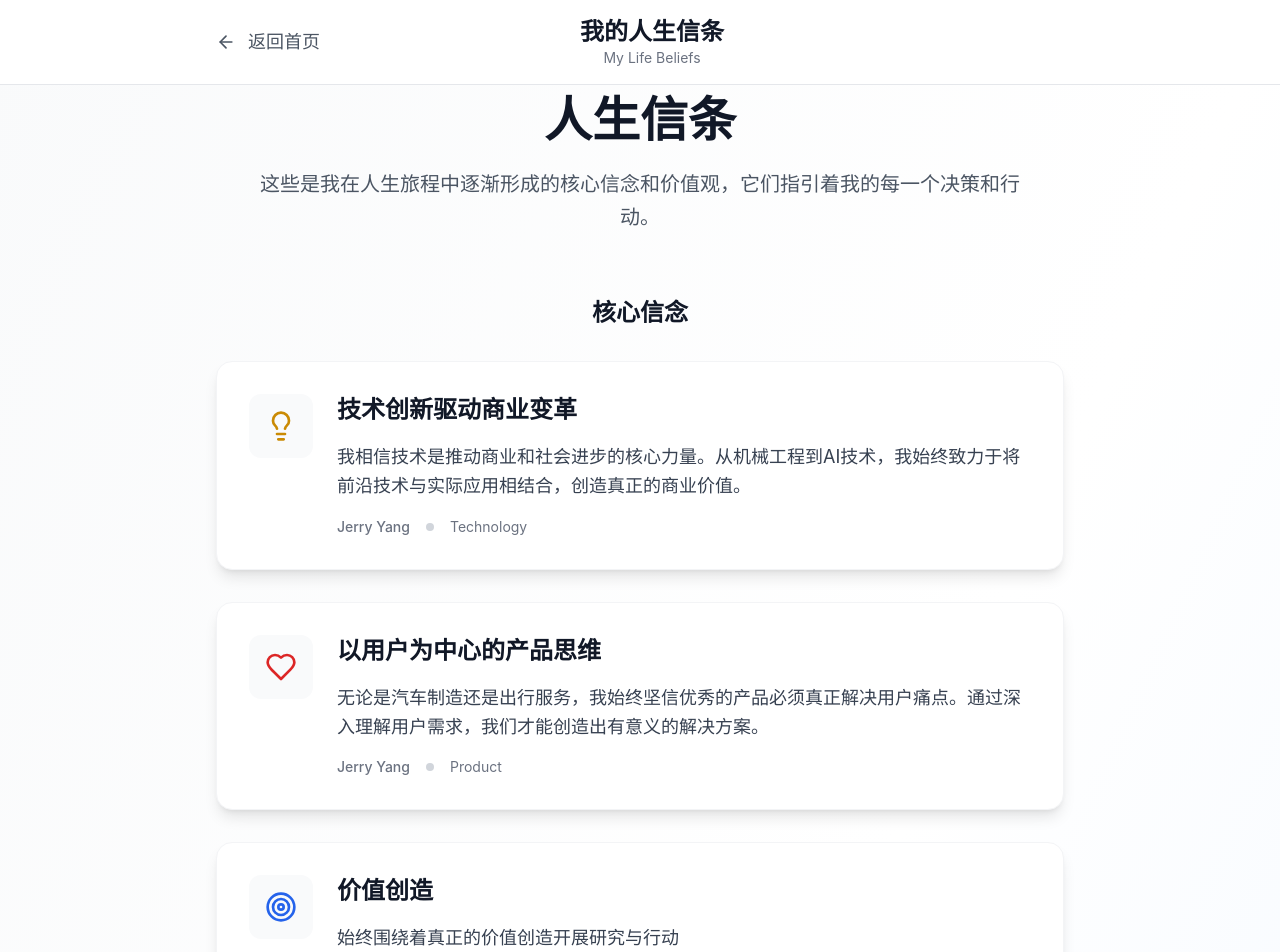
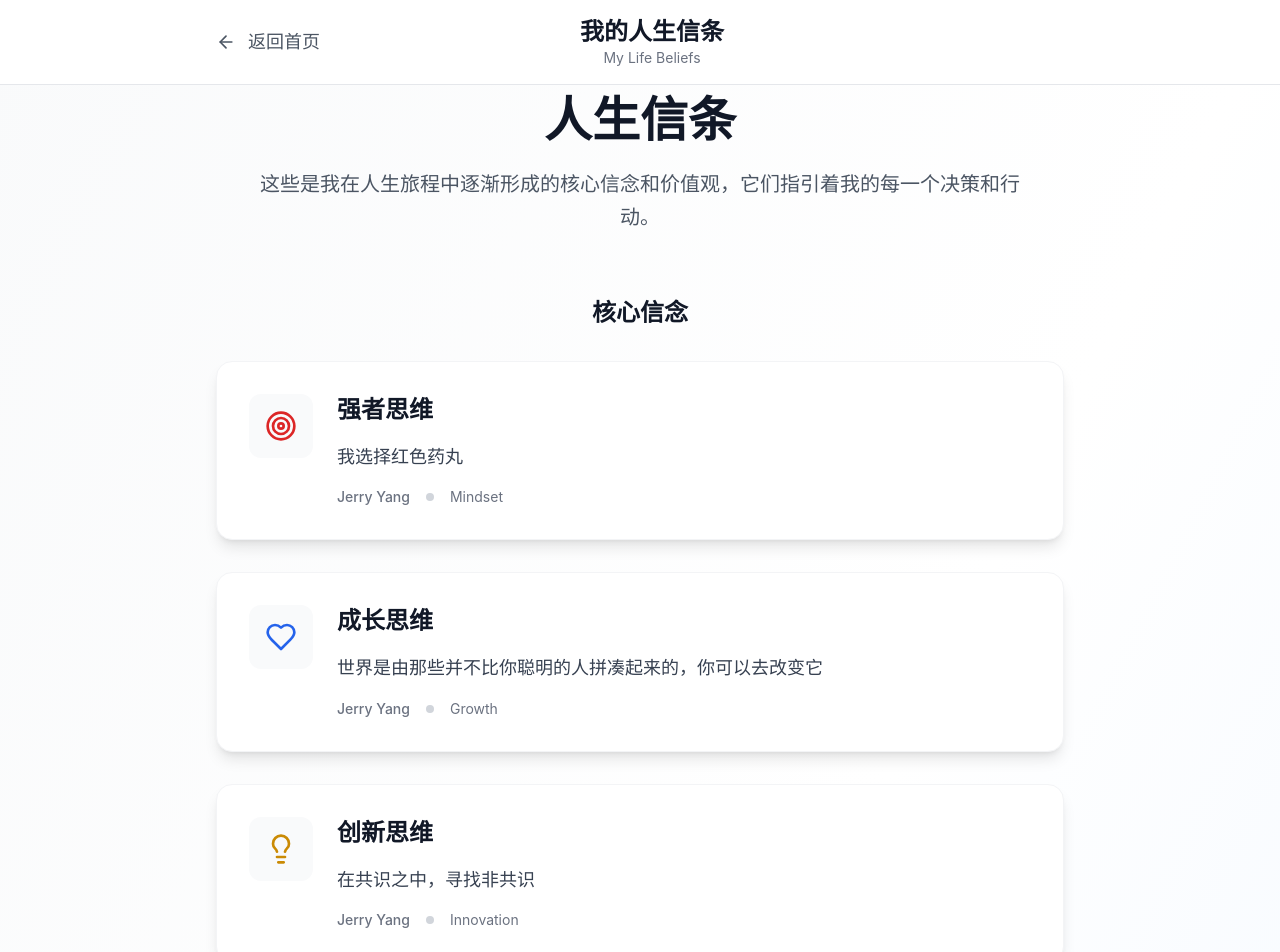
Before and after one commit to JerryYangAI/personwebsite, a Next.js app: page /beliefs in a window 1280 px wide. Shown: the top 952 px of the page. Built offline with nearby package versions, Linux system fonts and the light colour scheme.

Commit message:
Update values and beliefs: Change to 强者思维, 成长思维, 创新思维, and update DiDi work experience description

```diff
--- a/app/beliefs/page.tsx
+++ b/app/beliefs/page.tsx
@@ -7,32 +7,25 @@ import Link from 'next/link'
 const BeliefsPage = () => {
   const beliefs = [
     {
-      icon: <Lightbulb className="w-8 h-8 text-yellow-600" />,
-      title: '技术创新驱动商业变革',
-      description: '我相信技术是推动商业和社会进步的核心力量。从机械工程到AI技术，我始终致力于将前沿技术与实际应用相结合，创造真正的商业价值。',
+      icon: <Target className="w-8 h-8 text-red-600" />,
+      title: '强者思维',
+      description: '我选择红色药丸',
       author: 'Jerry Yang',
-      category: 'technology'
+      category: 'mindset'
     },
     {
-      icon: <Heart className="w-8 h-8 text-red-600" />,
-      title: '以用户为中心的产品思维',
-      description: '无论是汽车制造还是出行服务，我始终坚信优秀的产品必须真正解决用户痛点。通过深入理解用户需求，我们才能创造出有意义的解决方案。',
+      icon: <Heart className="w-8 h-8 text-blue-600" />,
+      title: '成长思维',
+      description: '世界是由那些并不比你聪明的人拼凑起来的，你可以去改变它',
       author: 'Jerry Yang',
-      category: 'product'
+      category: 'growth'
     },
     {
-      icon: <Target className="w-8 h-8 text-blue-600" />,
-      title: '价值创造',
-      description: '始终围绕着真正的价值创造开展研究与行动',
+      icon: <Lightbulb className="w-8 h-8 text-yellow-600" />,
+      title: '创新思维',
+      description: '在共识之中，寻找非共识',
       author: 'Jerry Yang',
-      category: 'value'
-    },
-    {
-      icon: <Globe className="w-8 h-8 text-green-600" />,
-      title: '人是万物之灵',
-      description: '我们改造这个世界是为了让人们更美好地生活',
-      author: 'Jerry Yang',
-      category: 'humanity'
+      category: 'innovation'
     }
   ]
 
--- a/components/About.tsx
+++ b/components/About.tsx
@@ -18,18 +18,18 @@ const About = () => {
   const values = [
     {
       icon: <Target className="w-8 h-8 text-primary-600" />,
-      title: t('about.targetOriented'),
-      description: t('about.targetDesc')
+      title: '强者思维',
+      description: '我选择红色药丸'
     },
     {
       icon: <Heart className="w-8 h-8 text-primary-600" />,
-      title: t('about.peopleFirst'),
-      description: t('about.peopleDesc')
+      title: '成长思维',
+      description: '世界是由那些并不比你聪明的人拼凑起来的，你可以去改变它'
     },
     {
       icon: <Lightbulb className="w-8 h-8 text-primary-600" />,
-      title: t('about.innovative'),
-      description: t('about.innovativeDesc')
+      title: '创新思维',
+      description: '在共识之中，寻找非共识'
     }
   ]
 
--- a/components/Beliefs.tsx
+++ b/components/Beliefs.tsx
@@ -10,40 +10,31 @@ const Beliefs = () => {
 
   const beliefs = [
     {
-      icon: <Lightbulb className="w-8 h-8 text-yellow-600" />,
-      title: '技术创新驱动商业变革',
-      description: '我相信技术是推动商业和社会进步的核心力量。从机械工程到AI技术，我始终致力于将前沿技术与实际应用相结合，创造真正的商业价值。',
-      color: 'from-yellow-50 to-orange-50',
-      borderColor: 'border-yellow-200',
-      bgColor: 'bg-yellow-100',
-      textColor: 'text-yellow-800'
-    },
-    {
-      icon: <Heart className="w-8 h-8 text-red-600" />,
-      title: '以用户为中心的产品思维',
-      description: '无论是汽车制造还是出行服务，我始终坚信优秀的产品必须真正解决用户痛点。通过深入理解用户需求，我们才能创造出有意义的解决方案。',
+      icon: <Target className="w-8 h-8 text-red-600" />,
+      title: '强者思维',
+      description: '我选择红色药丸',
       color: 'from-red-50 to-pink-50',
       borderColor: 'border-red-200',
       bgColor: 'bg-red-100',
       textColor: 'text-red-800'
     },
     {
-      icon: <Target className="w-8 h-8 text-blue-600" />,
-      title: '价值创造',
-      description: '始终围绕着真正的价值创造开展研究与行动',
+      icon: <Heart className="w-8 h-8 text-blue-600" />,
+      title: '成长思维',
+      description: '世界是由那些并不比你聪明的人拼凑起来的，你可以去改变它',
       color: 'from-blue-50 to-cyan-50',
       borderColor: 'border-blue-200',
       bgColor: 'bg-blue-100',
       textColor: 'text-blue-800'
     },
     {
-      icon: <Globe className="w-8 h-8 text-green-600" />,
-      title: '人是万物之灵',
-      description: '我们改造这个世界是为了让人们更美好地生活',
-      color: 'from-green-50 to-emerald-50',
-      borderColor: 'border-green-200',
-      bgColor: 'bg-green-100',
-      textColor: 'text-green-800'
+      icon: <Lightbulb className="w-8 h-8 text-yellow-600" />,
+      title: '创新思维',
+      description: '在共识之中，寻找非共识',
+      color: 'from-yellow-50 to-orange-50',
+      borderColor: 'border-yellow-200',
+      bgColor: 'bg-yellow-100',
+      textColor: 'text-yellow-800'
     }
   ]
 
--- a/components/Timeline.tsx
+++ b/components/Timeline.tsx
@@ -33,7 +33,7 @@ const Timeline = () => {
       title: '滴滴出行（DiDi Chuxing）',
       subtitle: '战略与运营管理',
       location: '全球',
-      description: '推动跨国战略项目落地与实施，涵盖美国、英国、印度等市场。在规模化运营和国际化拓展方面发挥关键作用。',
+      description: '推动网约车业务在中国地区的发展和渗透，并且在规模化和运营效率方面有多项创新举措。',
       category: 'entrepreneurship',
       link: null,
       current: false
```
